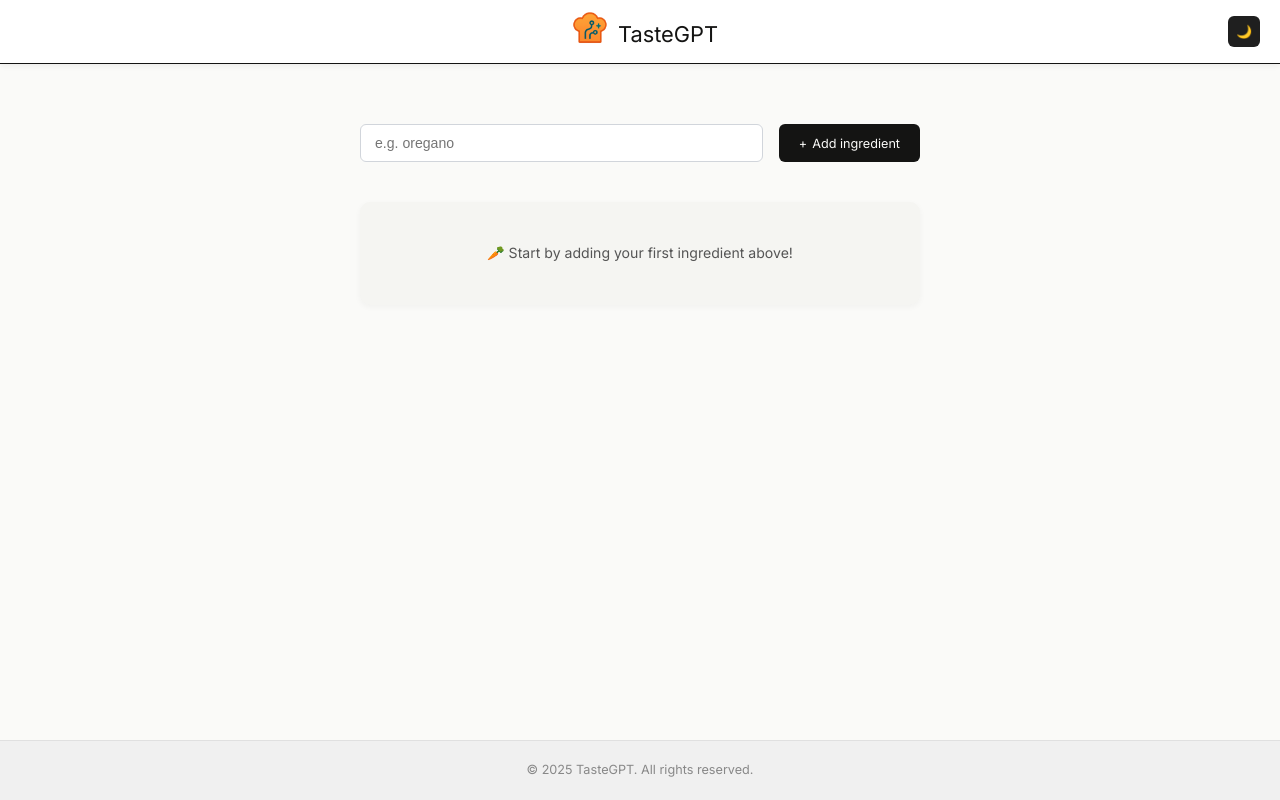
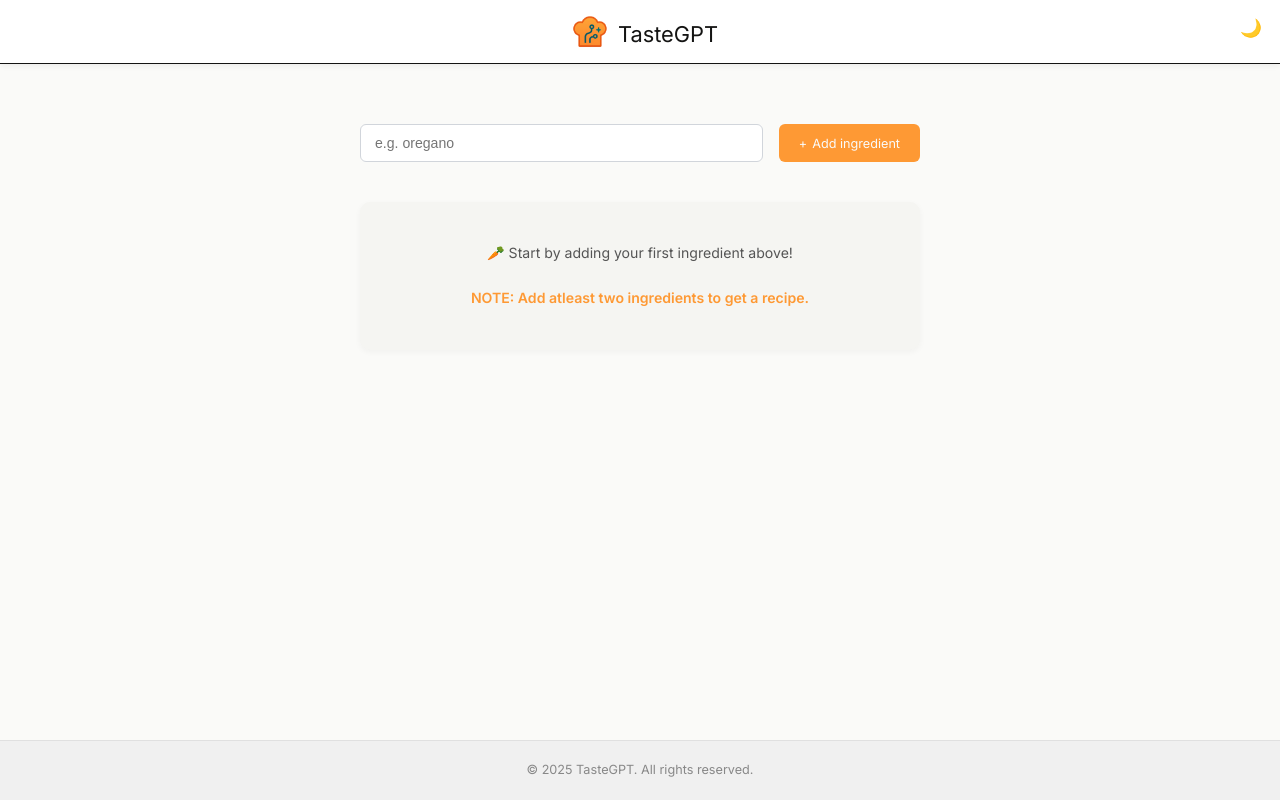
Before and after one commit to Pranjal-Sahu21/taste-gpt, a React (Vite) app: page / in a window 1280 px wide. Built offline with nearby package versions, Linux system fonts and the light colour scheme.

Commit message:
Made some major changes in styling and functionality

```diff
--- a/index.html
+++ b/index.html
@@ -1,19 +1,19 @@
 <!DOCTYPE html>
 <html lang="en">
+
 <head>
-    <meta charset="UTF-8">
-    <meta name="viewport" content="width=device-width, initial-scale=1.0">
+    <meta charset="UTF-8" />
+    <meta name="viewport" content="width=device-width, initial-scale=1.0" />
     <title>TasteGPT</title>
     <link rel="preconnect" href="https://fonts.googleapis.com" />
     <link rel="preconnect" href="https://fonts.gstatic.com" crossorigin />
     <link href="https://fonts.googleapis.com/css2?family=Inter:wght@400;600&display=swap" rel="stylesheet" />
-    <link rel="shortcut icon" href="src/favicon.ico" type="image/x-icon">
-    <link rel="stylesheet" href="style.css">
+    <link rel="shortcut icon" href="src/favicon.ico" type="image/x-icon" />
 </head>
+
 <body>
-    <div id="root">
+    <div id="root"></div>
+</body>
+<script type="module" src="./src/index.jsx"></script>
 
-    </div>
-</body>
-<script type = "module" src="./src/index.jsx"></script>
 </html>
--- a/src/Header.jsx
+++ b/src/Header.jsx
@@ -1,10 +1,10 @@
-import tasteGptLogo from "./image.png"
+import tasteGptLogo from "./image.png";
 
 export default function Header() {
-    return (
-        <header>
-            <a href="/"><img src = {tasteGptLogo} alt="TasteGPT Logo" /></a>
-            <a href="/"><h1>TasteGPT</h1></a>
-        </header>
-    )
+  return (
+    <header>
+      <img src={tasteGptLogo} alt="TasteGPT Logo" />
+      <h1>TasteGPT</h1>
+    </header>
+  );
 }
--- a/src/MainContent.jsx
+++ b/src/MainContent.jsx
@@ -1,17 +1,12 @@
-import React from "react";
+import { useEffect, useState } from "react";
 import Recipe from "./Recipe";
 
 export default function Main() {
-  const [darkMode, setDarkMode] = React.useState(() => {
+  const [darkMode, setDarkMode] = useState(() => {
     return localStorage.getItem("darkMode") === "true";
   });
 
-  const [ingredients, setIngredients] = React.useState([]);
-
-  React.useEffect(() => {
-    document.body.classList.toggle("dark", darkMode);
-    localStorage.setItem("darkMode", darkMode);
-  }, [darkMode]);
+  const [ingredients, setIngredients] = useState([]);
 
   function toggleDarkMode() {
     setDarkMode((prev) => !prev);
@@ -34,6 +29,11 @@ export default function Main() {
       prev.filter((_, index) => index !== indexToRemove)
     );
   }
+
+  useEffect(() => {
+    document.body.classList.toggle("dark", darkMode);
+    localStorage.setItem("darkMode", darkMode);
+  }, [darkMode]);
 
   return (
     <main>
@@ -71,7 +71,12 @@ export default function Main() {
         </section>
       ) : (
         <div className="empty-state">
-          <p>🥕 Start by adding your first ingredient above!</p>
+          <p>
+            🥕 Start by adding your first ingredient above! <br /> <br />
+            <p id="alert-text">
+              NOTE: Add atleast two ingredients to get a recipe.
+            </p>
+          </p>
         </div>
       )}
 
--- a/src/Recipe.jsx
+++ b/src/Recipe.jsx
@@ -9,9 +9,8 @@ export default function Recipe({ ingredients }) {
     const response = await fetch(
       `https://api.spoonacular.com/recipes/${id}/information?apiKey=80364dead89c4508b558aca3789bf2ba`
     );
-    if (!response.ok) {
-      throw new Error("Failed to fetch recipe details.");
-    }
+    if (!response.ok) throw new Error("Failed to fetch recipe details.");
+
     return await response.json();
   }
 
@@ -31,8 +30,8 @@ export default function Recipe({ ingredients }) {
       }
 
       const recipes = await response.json();
-      if (recipes.length > 0) {
-        const detailedRecipe = await getRecipeDetails(recipes[0].id);
+      if (recipes?.length > 0) {
+        const detailedRecipe = await getRecipeDetails(recipes?.[0]?.id);
         setRecipe(detailedRecipe);
       } else {
         setError("No recipes found for the given ingredients.");
@@ -46,12 +45,14 @@ export default function Recipe({ ingredients }) {
 
   return (
     <>
-      {ingredients.length > 3 && (
+      {ingredients.length > 1 && (
         <div className="get-recipe-container">
           <div>
             <h3>Ready for a recipe?</h3>
             <p>Generate a recipe from your list of ingredients.</p>
-            <button onClick={handleGetRecipe}>Get a recipe</button>
+            <button disabled={isLoading} onClick={handleGetRecipe}>
+              Get a recipe
+            </button>
           </div>
         </div>
       )}
@@ -70,20 +71,20 @@ export default function Recipe({ ingredients }) {
 
       {recipe && (
         <div className="recipe-details">
-          <h2>{recipe.title}</h2>
-          <img src={recipe.image} alt={recipe.title} />
+          <h2>{recipe?.title}</h2>
+          <img src={recipe?.image} alt={recipe?.title} />
 
           <h3>🧂 Ingredients:</h3>
           <ul>
-            {recipe.extendedIngredients.map((item, index) => (
-              <li key={index}>{item.original}</li>
+            {recipe?.extendedIngredients?.map((item, index) => (
+              <li key={index}>{item?.original}</li>
             ))}
           </ul>
 
           <h3>👨‍🍳 Instructions:</h3>
-          {recipe.analyzedInstructions.length > 0 ? (
+          {recipe?.analyzedInstructions?.length > 0 ? (
             <ul>
-              {recipe.analyzedInstructions[0].steps.map((step) => (
+              {recipe?.analyzedInstructions?.[0]?.steps?.map((step) => (
                 <li key={step.number}>{step.step}</li>
               ))}
             </ul>
--- a/src/index.jsx
+++ b/src/index.jsx
@@ -1,5 +1,5 @@
 import { createRoot } from "react-dom/client";
 import App from "./App";
-createRoot(document.getElementById("root")).render(
-    <App />
-);
+import "./style.css";
+
+createRoot(document.getElementById("root")).render(<App />);
--- a/style.css
+++ b/src/style.css
@@ -4,6 +4,11 @@
   margin: 0;
   text-decoration: none;
 }
+
+:root {
+  --orange: #fe9934;
+}
+
 body {
   font-family: "Inter", sans-serif;
   background-color: #fafaf8;
@@ -37,9 +42,10 @@ body.dark .add-ingredient-form input:focus {
 }
 
 body.dark .add-ingredient-form button {
-  background-color: #f5f5f5;
-  color: #1f1f1f;
+  background-color: var(--orange);
+  color: #f5f5f5;
 }
+
 body.dark .add-ingredient-form button:hover {
   background-color: #ddd;
 }
@@ -84,24 +90,22 @@ body.dark .get-recipe-container button:hover {
   display: block;
   margin: 0 auto 20px;
   position: fixed;
-  top: 16px;
-  right: 20px;
+  top: 10px;
+  right: 10px;
   z-index: 1000;
   padding: 8px 8px;
-  font-size: 0.9rem;
+  font-size: 1.25rem;
   border-radius: 6px;
   border: none;
-  background-color: #1f1f1f;
-  color: #1f1f1f;
+  background-color: transparent;
+  /* color: #1f1f1f; */
   font-weight: 600;
   cursor: pointer;
-  transition: background-color 0.2s;
+  transition: all 0.2s;
 }
+
 .dark-mode-toggle:hover {
-  background-color: #444;
-}
-body.dark .dark-mode-toggle:hover {
-  background-color: #e2dfdf;
+  font-size: 1.5rem;
 }
 
 .loader {
@@ -109,6 +113,11 @@ body.dark .dark-mode-toggle:hover {
   text-align: center;
   font-size: 1.1rem;
   color: #888;
+}
+
+#alert-text {
+  font-weight: bolder;
+  color: var(--orange);
 }
 
 .error-message {
@@ -148,7 +157,7 @@ header {
   position: sticky;
   top: 0;
   z-index: 10;
-  border-bottom:1px solid #141413;
+  border-bottom: 1px solid #141413;
 }
 
 header img {
@@ -206,7 +215,7 @@ main {
   font-family: inherit;
   border-radius: 6px;
   border: none;
-  background-color: #141413;
+  background-color: var(--orange);
   color: #fafaf8;
   padding: 10px 20px;
   font-size: 0.9rem;
@@ -409,14 +418,7 @@ button,
 .ingredients-list li:hover {
   transform: scale(1.02);
 }
-.dark-mode-toggle {
-  background-color: #1f1f1f;
-  color: #1f1f1f;
-}
-body.dark .dark-mode-toggle {
-  background-color: #f5f5f5;
-  color: #f5f5f5;
-}
+
 html {
   font-size: clamp(14px, 1.1vw, 18px);
 }
@@ -426,6 +428,7 @@ h3 {
   line-height: 1.3;
 }
 section,
-.recipe-details, .get-recipe-container {
+.recipe-details,
+.get-recipe-container {
   box-shadow: 0 2px 4px rgba(0, 0, 0, 0.05), 0 8px 16px rgba(0, 0, 0, 0.08);
 }
```
Also changed, not shown: src/App.jsx (+10 -10 lines).
